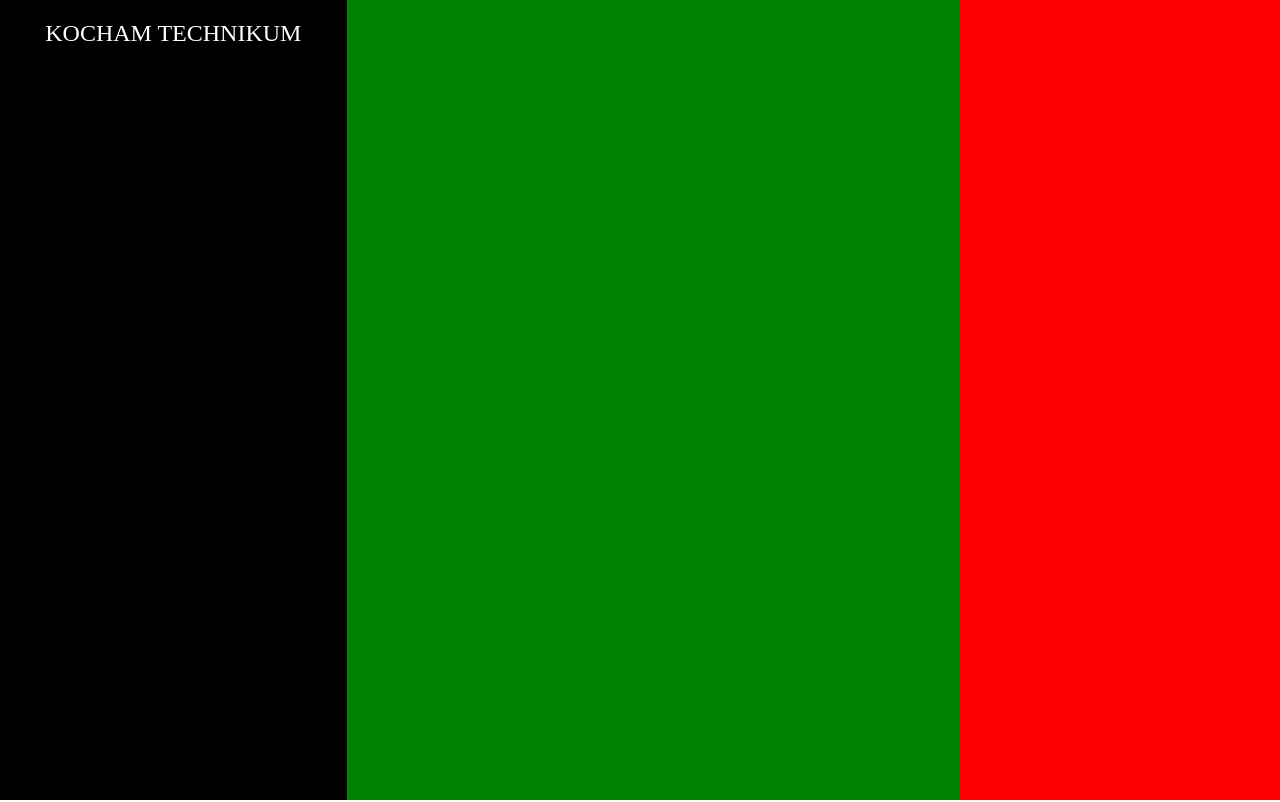
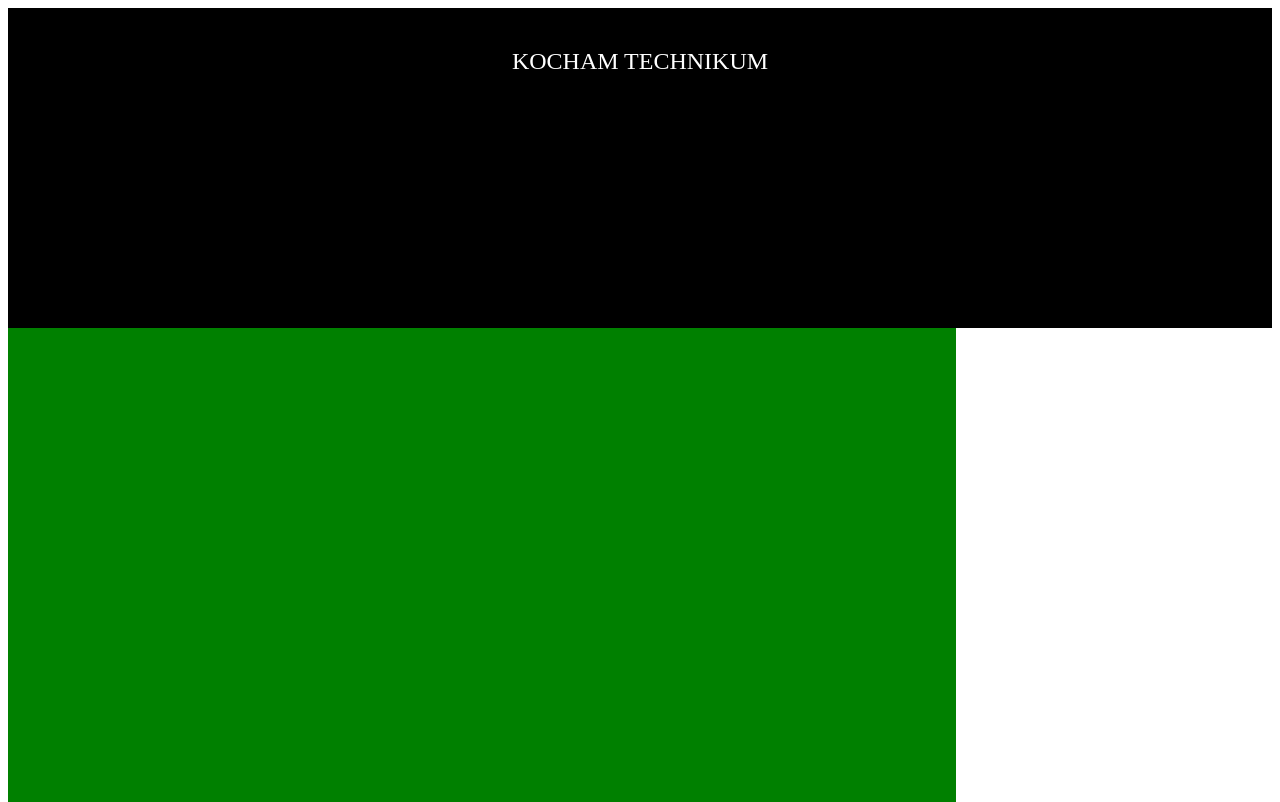
Before and after one commit to Unecomic/kocham-technikum, a plain HTML site: page index.html in a window 1280 px wide. Shown: the top 802 px of the page. Drawn offline with Linux system fonts and the light colour scheme.

Commit message:
Update style.css

```diff
--- a/style.css
+++ b/style.css
@@ -1,36 +1,25 @@
-
-body, html {
-    margin: 0;
-    padding: 0;
-    height: 100%;
-}
-
-body {
-    display: flex;
-    height: 100vh;
-}
-
 header {
     background-color: black;
     color: white;
     text-align: center;
     font-size: 24px;
-    padding: 20px;
-    width: 75%;
-    flex: 1;
+    padding: 40px 0;
+    height: 30vh;
 }
 
 main {
-    width: 75%;
-    flex: 2;
+    display: flex;
 }
 
 main section {
     background-color: green;
-    height: 100%;
+    width: 75%;
+    height: 70vh;
 }
+
 
 aside {
     background-color: red;
     width: 25%;
+    height: 70vh;
 }
```
